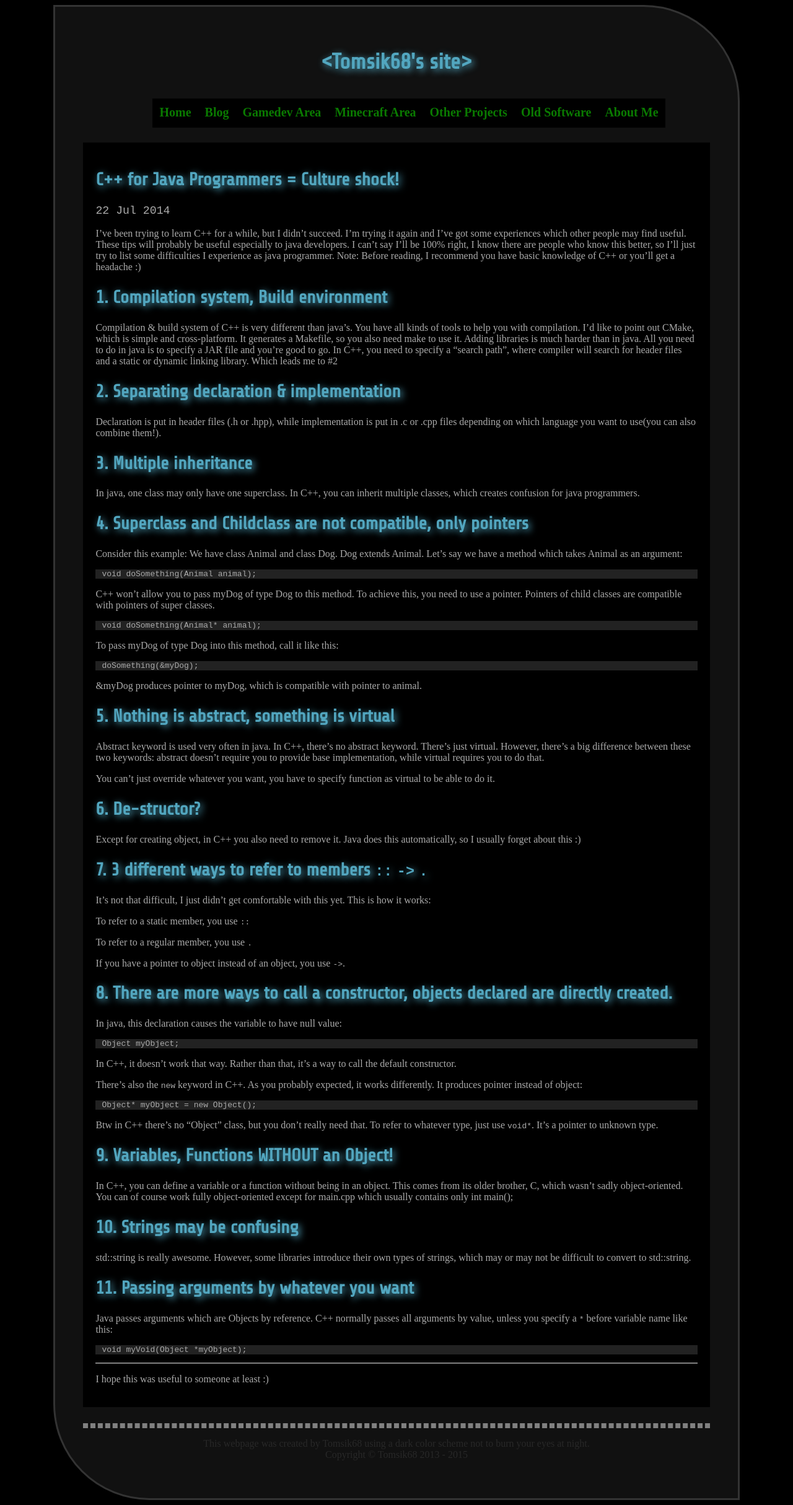
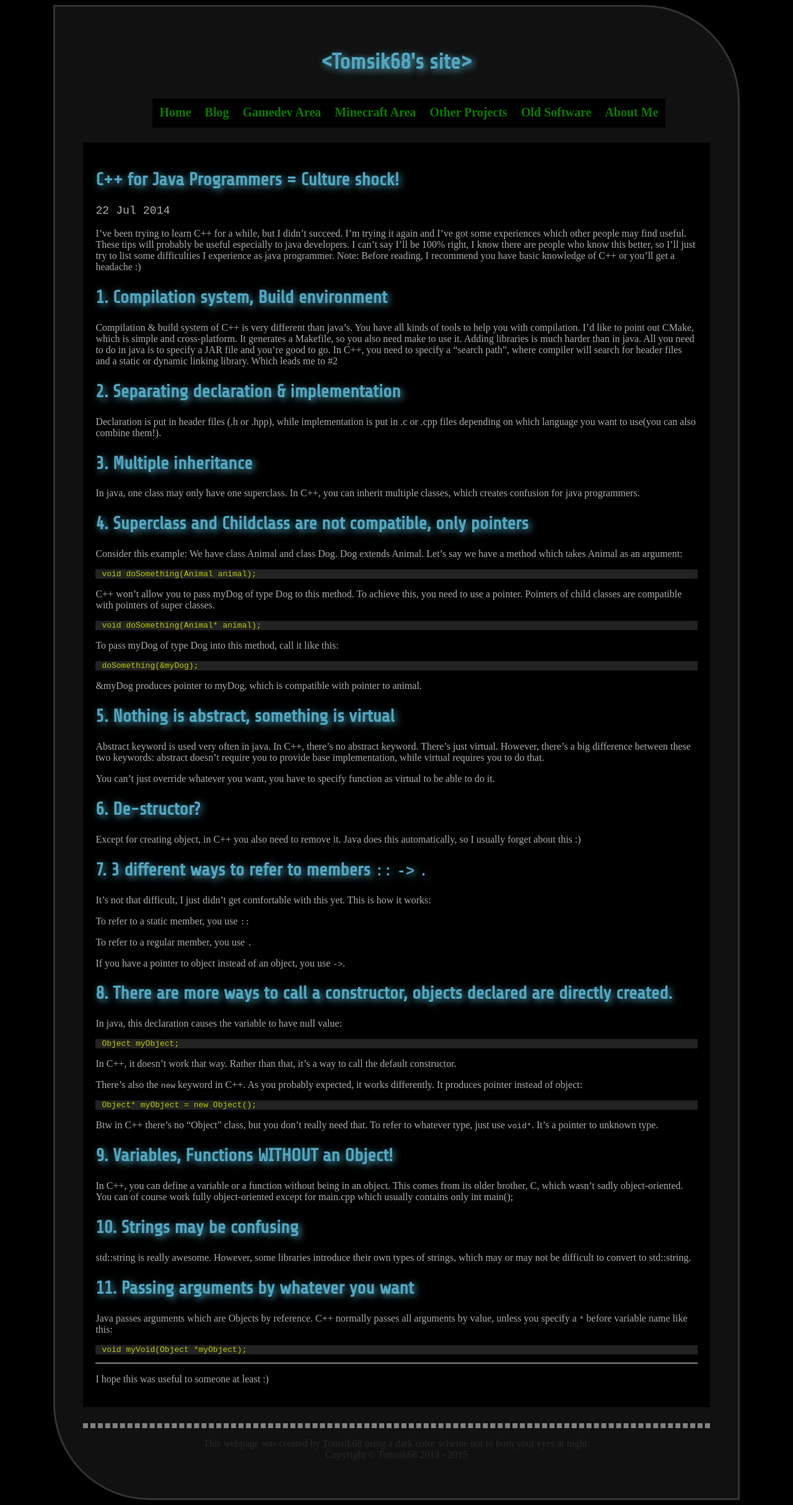
Before and after one commit to tomsik68/tomsik68.github.io, a Jekyll site: the page built from _posts/2014-07-22-java-cpp-culture-shock.markdown, in a window 1280 px wide. Shown: the whole page at 62% size. Built offline with Jekyll 4.4.1, drawn with Linux system fonts in a browser that asks for light colours; some web fonts are replaced; Markdown is read by kramdown in place of the engine named in the settings.

Commit message:
Code font color changed

```diff
--- a/css/theme.css
+++ b/css/theme.css
@@ -122,4 +122,5 @@ hr {
 .highlight {
 	padding-left: 5px;
 	background-color: #222;
+	color: #B4C900;
 }
```
